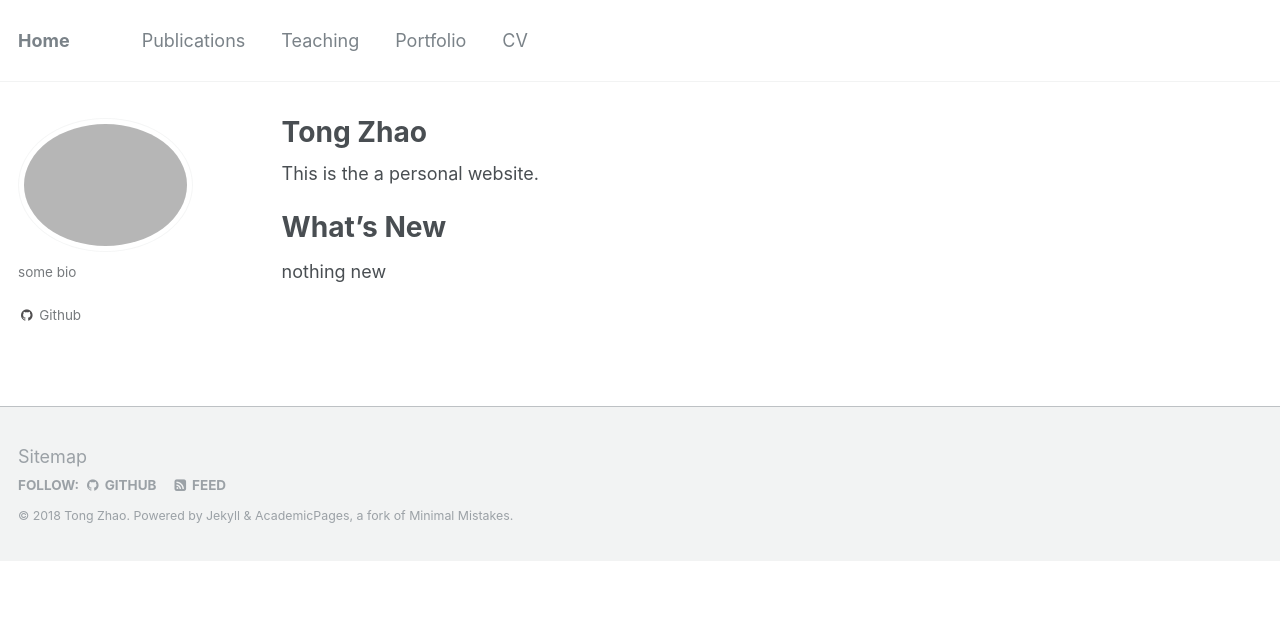
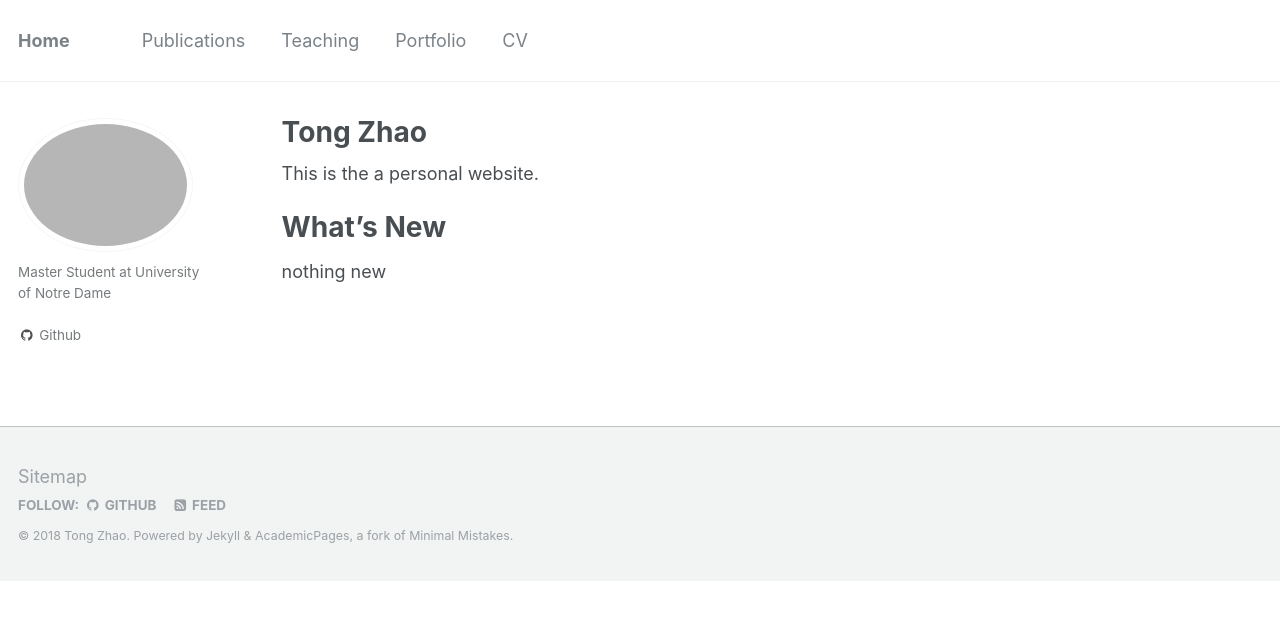
Before and after one commit to zhao-tong/zhao-tong.github.io, a Jekyll site: the page built from _pages/about.md, in a window 1280 px wide. Shown: the top 620 px of the page. Built offline with Jekyll 4.4.1, drawn with Linux system fonts in a browser that asks for light colours.

Commit message:
Update _config.yml

```diff
--- a/_config.yml
+++ b/_config.yml
@@ -64,7 +64,7 @@ analytics:
 author:
   name             : #"Tong Zhao"
   avatar           : "profile.png"
-  bio              : "some bio"
+  bio              : "Master Student at University of Notre Dame"
   location         :
   employer         :
   googlescholar    : #"http://yourfullgooglescholarurl.com"
```
